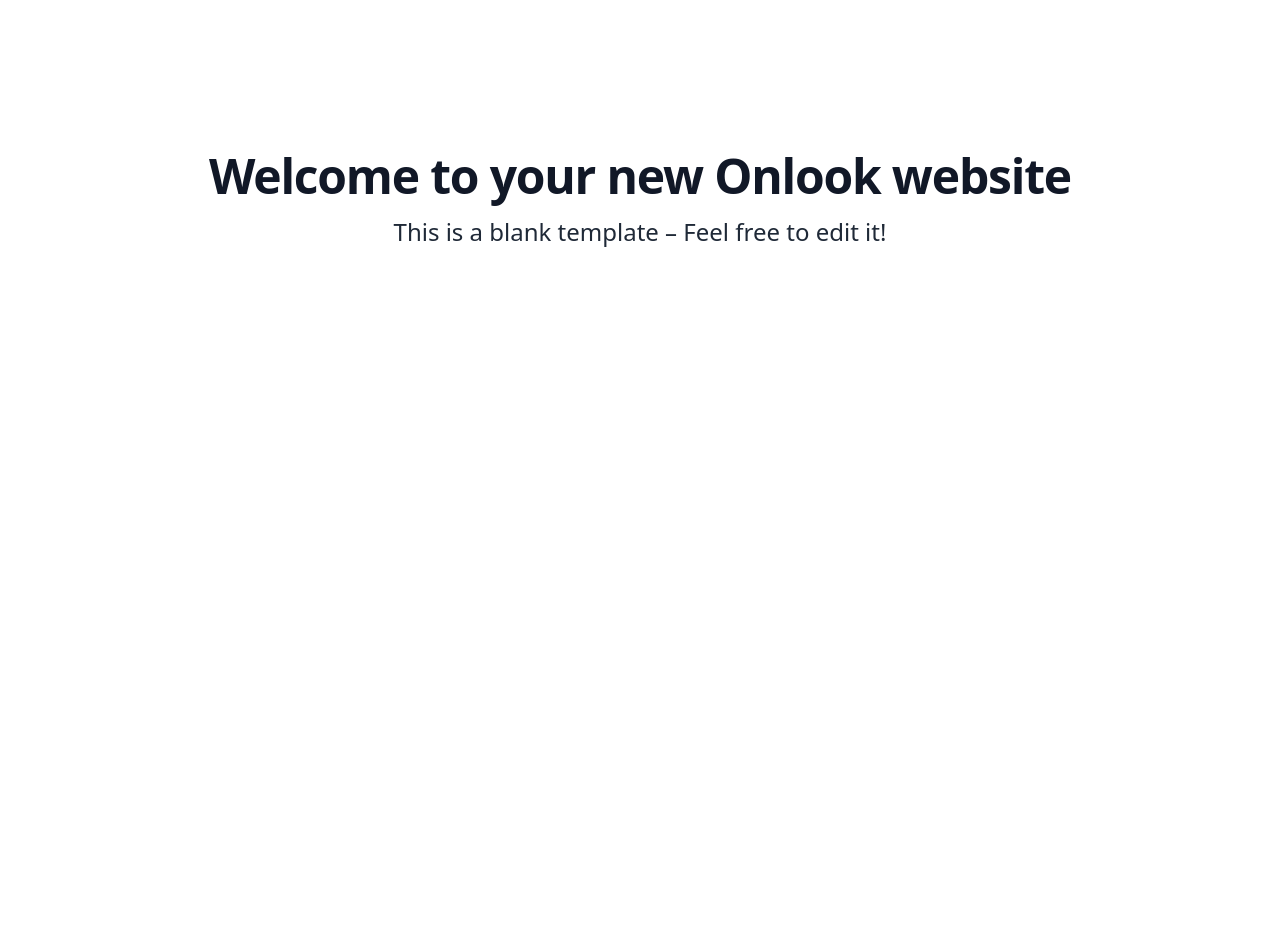
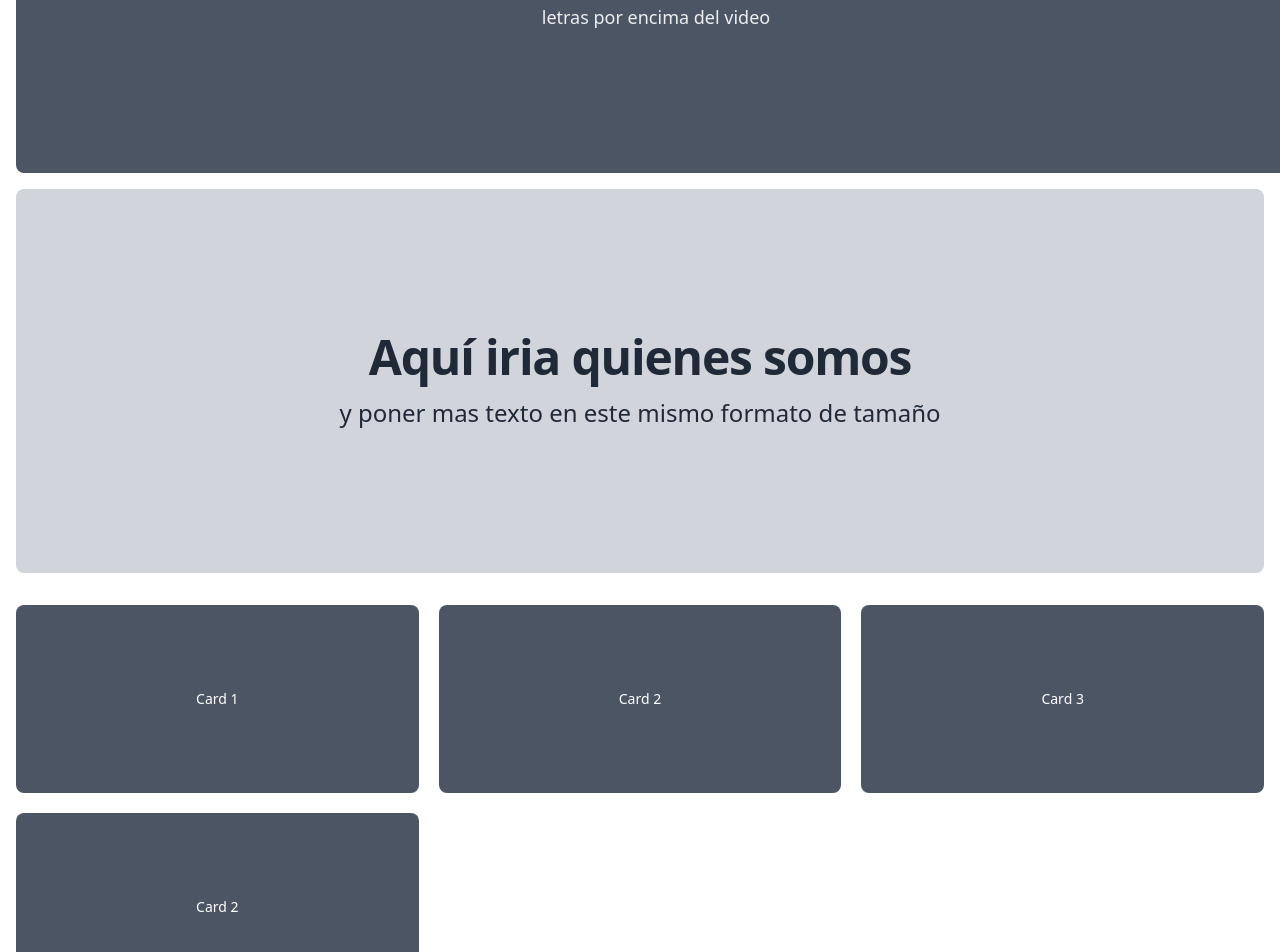
Before and after one commit to ESP3CTRUM/vaazar-montana, a Next.js app: page / in a window 1280 px wide. Shown: the part 200-1152 px from the top of the page. Before the commit the page ends 800 px from the top, so only its background shows below. Built offline with nearby package versions, Linux system fonts and the light colour scheme.

Commit message:
Implement hover and click interactions for the grid cards. Add subtle animations or shadows when users hover over the cards, and consider making them clickable to reveal more information. the content of the cards will be photos, so while hover, change the cursor to the reference image

```diff
--- a/app/page.tsx
+++ b/app/page.tsx
@@ -5,22 +5,89 @@
 export default function Page() {
     return (
         <div
-            className="w-full min-h-screen flex items-center justify-center bg-white dark:bg-black transition-colors duration-200 flex-col p-4 gap-[32px]"
+            className="w-full min-h-screen flex flex-col bg-white dark:bg-black transition-colors duration-200"
             data-oid="dlajs43"
         >
-            <div className="text-center text-gray-900 dark:text-gray-100 p-4" data-oid="dn562an">
-                <h1
-                    className="text-4xl md:text-5xl font-semibold mb-4 tracking-tight"
-                    data-oid="gf9njfp"
+            {/* Header Section */}
+            <div
+                className="w-full bg-gray-600 dark:bg-gray-700 rounded-lg mx-4 mt-4 mb-4 flex items-center justify-center h-[357px]"
+                data-oid="header-section"
+                key="olk-H48r"
+            >
+                <div className="text-center text-white p-4" data-oid="f:z4z5z">
+                    <h1 className="text-2xl md:text-3xl font-semibold mb-2" data-oid="m84_j_e">
+                        Video de introducción
+                    </h1>
+                    <p className="text-lg opacity-90" data-oid="dm9onyr">
+                        letras por encima del video
+                    </p>
+                </div>
+            </div>
+
+            {/* Main Content Section */}
+            <div
+                className="flex-1 bg-gray-300 dark:bg-gray-400 rounded-lg mx-4 mb-4 min-h-96 flex items-center justify-center"
+                data-oid="main-content"
+                key="olk-JoGr"
+            >
+                <div
+                    className="text-center text-gray-800 dark:text-gray-900 p-4"
+                    data-oid="dn562an"
                 >
-                    Welcome to your new Onlook website
-                </h1>
-                <p
-                    className="text-xl md:text-2xl text-gray-800 dark:text-gray-300"
-                    data-oid="-xuv:yh"
+                    <h1
+                        className="text-4xl md:text-5xl font-semibold mb-4 tracking-tight"
+                        data-oid="gf9njfp"
+                    >
+                        Aquí iria quienes somos
+                    </h1>
+                    <p className="text-xl md:text-2xl" data-oid="-xuv:yh">
+                        y poner mas texto en este mismo formato de tamaño
+                    </p>
+                </div>
+            </div>
+
+            {/* Grid Section */}
+            <div
+                className="px-4 pb-4 h-[306px] grid grid-cols-[repeat(3,_1fr)] grid-rows-[repeat(2,_1fr)] pt-[16px] gap-[20px]"
+                data-oid="0j_esg_"
+                key="olk-tusw"
+            >
+                <div
+                    className="bg-gray-600 dark:bg-gray-700 rounded-lg flex items-center justify-center h-[188px]"
+                    data-oid="6bange7"
+                    key="olk-tSUE"
                 >
-                    This is a blank template – Feel free to edit it!
-                </p>
+                    <span className="text-white text-sm font-medium" data-oid="6ayah2g">
+                        Card 1
+                    </span>
+                </div>
+                <div
+                    className="bg-gray-600 dark:bg-gray-700 rounded-lg flex items-center justify-center h-[188px]"
+                    data-oid="crb9viq"
+                    key="olk-sm-I"
+                >
+                    <span className="text-white text-sm font-medium" data-oid="2px9jl9">
+                        Card 2
+                    </span>
+                </div>
+                <div
+                    className="bg-gray-600 dark:bg-gray-700 rounded-lg flex items-center justify-center h-[188px]"
+                    data-oid="q-s44-n"
+                    key="olk-8F9j"
+                >
+                    <span className="text-white text-sm font-medium" data-oid="cqm8g4r">
+                        Card 3
+                    </span>
+                </div>
+                <div
+                    className="bg-gray-600 dark:bg-gray-700 rounded-lg flex items-center justify-center h-[188px]"
+                    data-oid="kmvdvsp"
+                    key="olk-jpkn"
+                >
+                    <span className="text-white text-sm font-medium" data-oid="v.dic-j">
+                        Card 2
+                    </span>
+                </div>
             </div>
         </div>
     );
```
